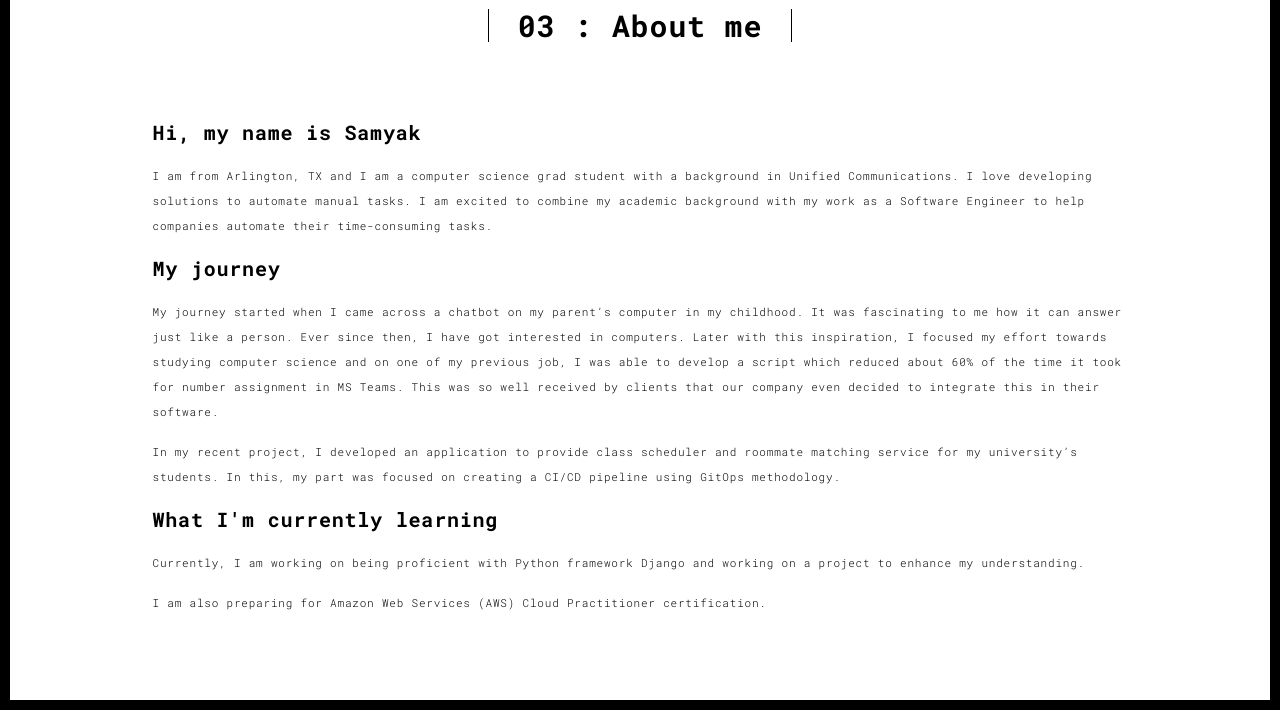
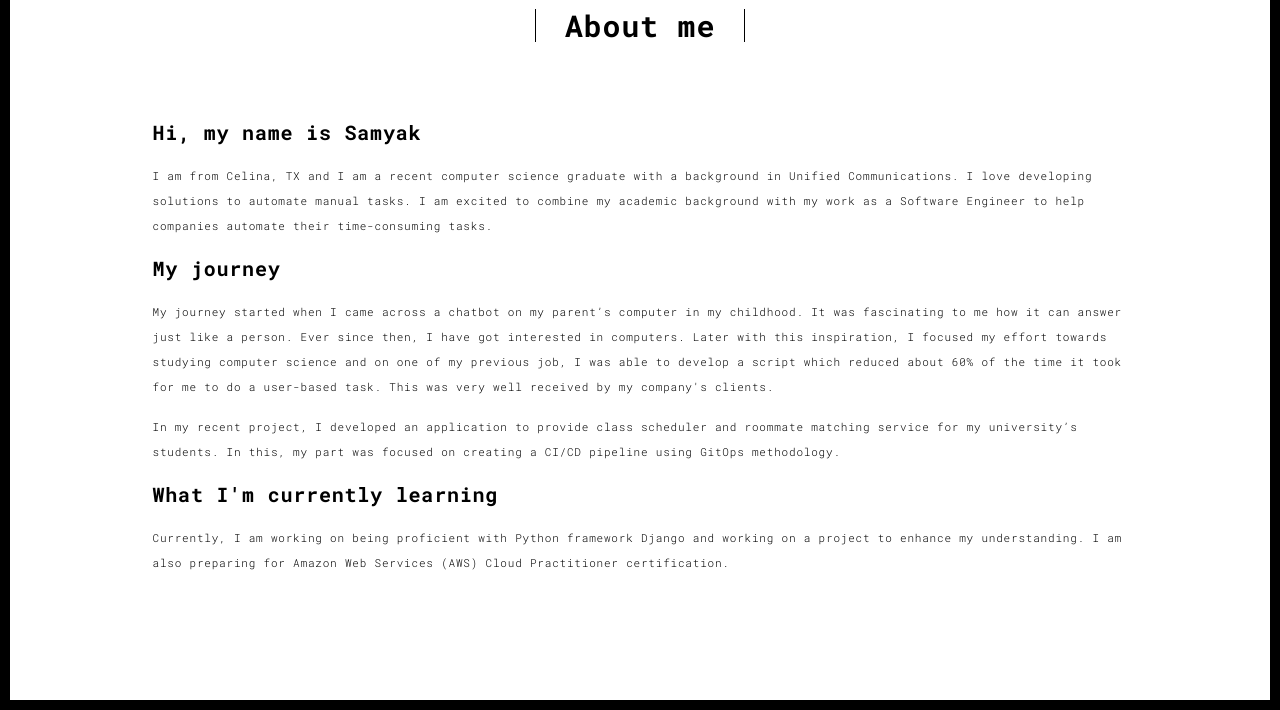
Before and after one commit to samjain06/personal-website, a Flask app: page /about.html in a window 1280 px wide. Shown: the part 90-800 px from the top of the page. Run offline with Flask 3, Linux system fonts and the light colour scheme; some libraries are stand-ins or nearby versions.

Commit message:
formatting issue resolved

```diff
--- a/templates/about.html
+++ b/templates/about.html
@@ -7,14 +7,14 @@
             <div class="row">
                 <div class="col-xs-12">
                     <div class="section-container-spacer text-center">
-                        <h1 class="h2">03 : About me</h1>
+                        <h1 class="h2">About me</h1>
                     </div>
 
                     <div class="row">
                         <div class="col-md-10 col-md-offset-1">
                             <div class="row">
                                 <h3>Hi, my name is Samyak</h3>
-                                <p>I am from Arlington, TX and I am a computer science grad student
+                                <p>I am from Celina, TX and I am a recent computer science graduate
                                     with a background in Unified Communications. I love developing solutions
                                     to automate manual tasks. I am excited to combine my academic background
                                     with my work as a Software Engineer to help companies automate their
@@ -26,9 +26,8 @@
                                     person. Ever since then, I have got interested in computers. Later with
                                     this inspiration, I focused my effort towards studying computer science
                                     and on one of my previous job, I was able to develop a script which
-                                    reduced about 60% of the time it took for number assignment in MS Teams.
-                                    This was so well received by clients that our company even decided to
-                                    integrate this in their software.</p>
+                                    reduced about 60% of the time it took for me to do a user-based task.
+                                    This was very well received by my company's clients.</p>
 
                                 <p>In my recent project, I developed an application to provide class scheduler
                                     and roommate matching service for my university’s students. In this,
@@ -36,8 +35,8 @@
 
                                 <h3>What I'm currently learning</h3>
                                 <p>Currently, I am working on being proficient with Python framework Django
-                                    and working on a project to enhance my understanding.</p>
-                                <p>I am also preparing for Amazon Web Services (AWS) Cloud Practitioner certification.</p>
+                                    and working on a project to enhance my understanding. I am also preparing
+                                    for Amazon Web Services (AWS) Cloud Practitioner certification.</p>
                             </div>
                         </div>
                     </div>
```
